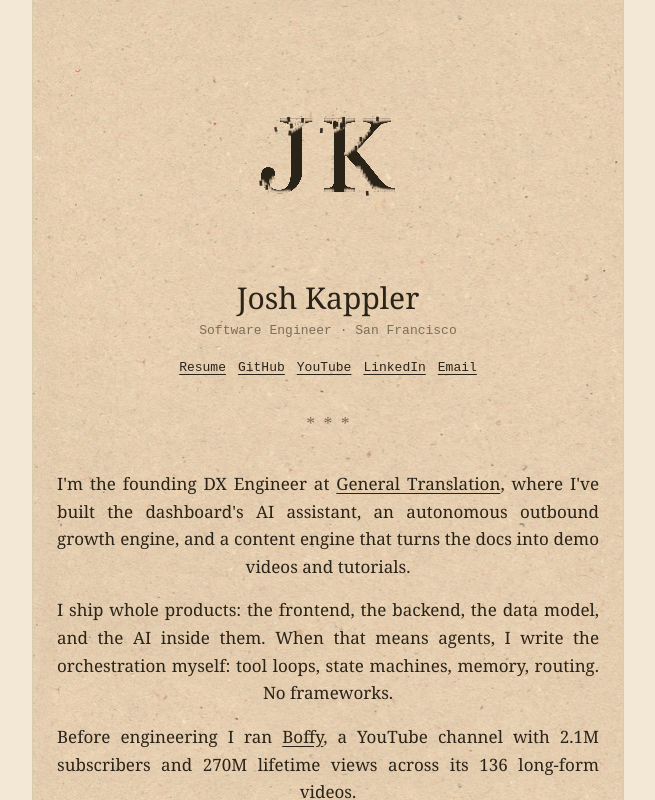
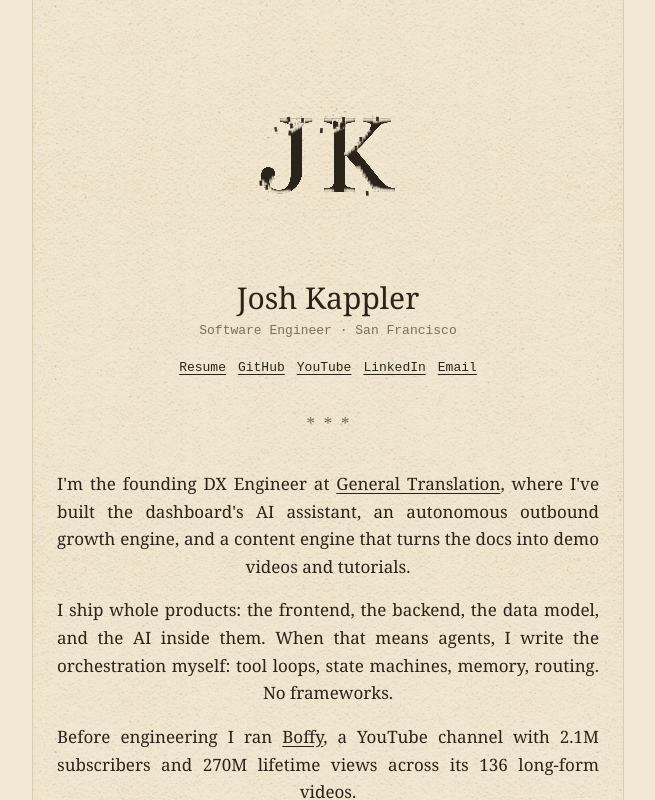
Before and after one commit to JoshKappler/portfolio, a Next.js app: page / in a window 1280 px wide. Shown: the top 800 px of the page, without its empty margins (312-967 px from the left). Built offline with nearby package versions, Linux system fonts and the light colour scheme.

Commit message:
site: subtle paper tooth from Paper001 relief, column tone back on --paper
Swaps the speckle scan for ambientCG Paper001's displacement map (CC0),
mirror-tiled seamless, range-compressed and lifted to mean 252/255 so the
multiply blend keeps the column within 2% of the flat paper color.

```diff
--- a/src/app/globals.css
+++ b/src/app/globals.css
@@ -25,12 +25,13 @@
   font-family: Georgia, "Times New Roman", Times, serif;
 }
 
-/* Paper grain on the text column only; the page around it stays flat
-   --paper. The image is ambientCG Paper002 (CC0), brightened toward white
-   so the multiply blend reads as fiber and speckle, not shading. */
+/* Paper tooth on the text column only; the page around it stays flat
+   --paper. The image is ambientCG Paper001's relief map (CC0), mirror-tiled
+   seamless and lifted to mean 252/255 so the multiply blend keeps the
+   column within 2% of --paper and reads as surface grain, not shading. */
 main[data-paper] {
   background: url("/parchment.jpg") repeat var(--paper);
-  background-size: 37.2rem 48rem;
+  background-size: 36.7rem 23.3rem;
   background-blend-mode: multiply;
 }
 
```
Also changed, not shown: public/parchment.jpg.
